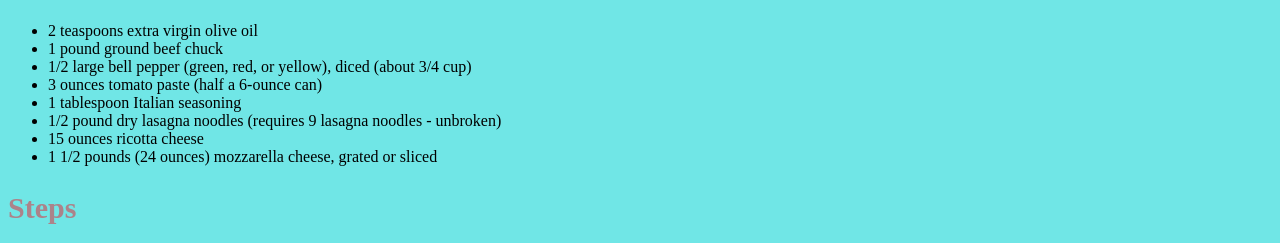
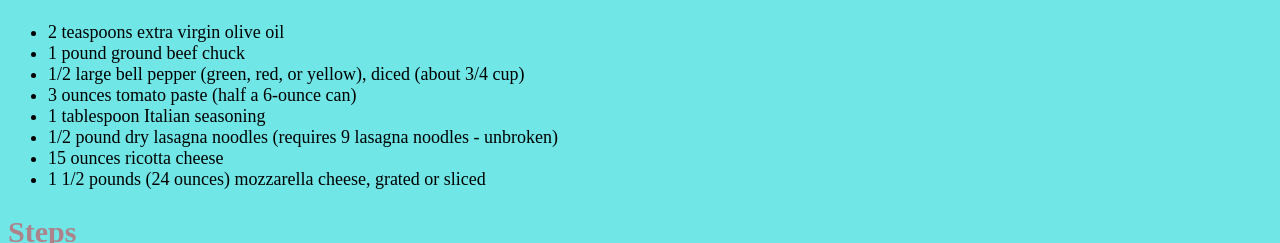
Before and after one commit to walterszack97/odin-recipes, a plain HTML site: page recipes/lasagna.html in a window 1280 px wide. Shown: the part 718-961 px from the top of the page. Drawn offline with Linux system fonts and the light colour scheme.

Commit message:
re-commit with saved changes to lasagna.html

```diff
--- a/recipes/lasagna.html
+++ b/recipes/lasagna.html
@@ -18,7 +18,7 @@
             BONUS: it’s make-ahead and freezer-friendly!</p>
 
         <h2>Recipe</h2>
-        <ul>
+        <ul class="ingrediant-list">
             <li>2 teaspoons extra virgin olive oil</li>
             <li>1 pound ground beef chuck</li>
             <li>1/2 large bell pepper (green, red, or yellow), diced (about 3/4 cup)</li>
```
